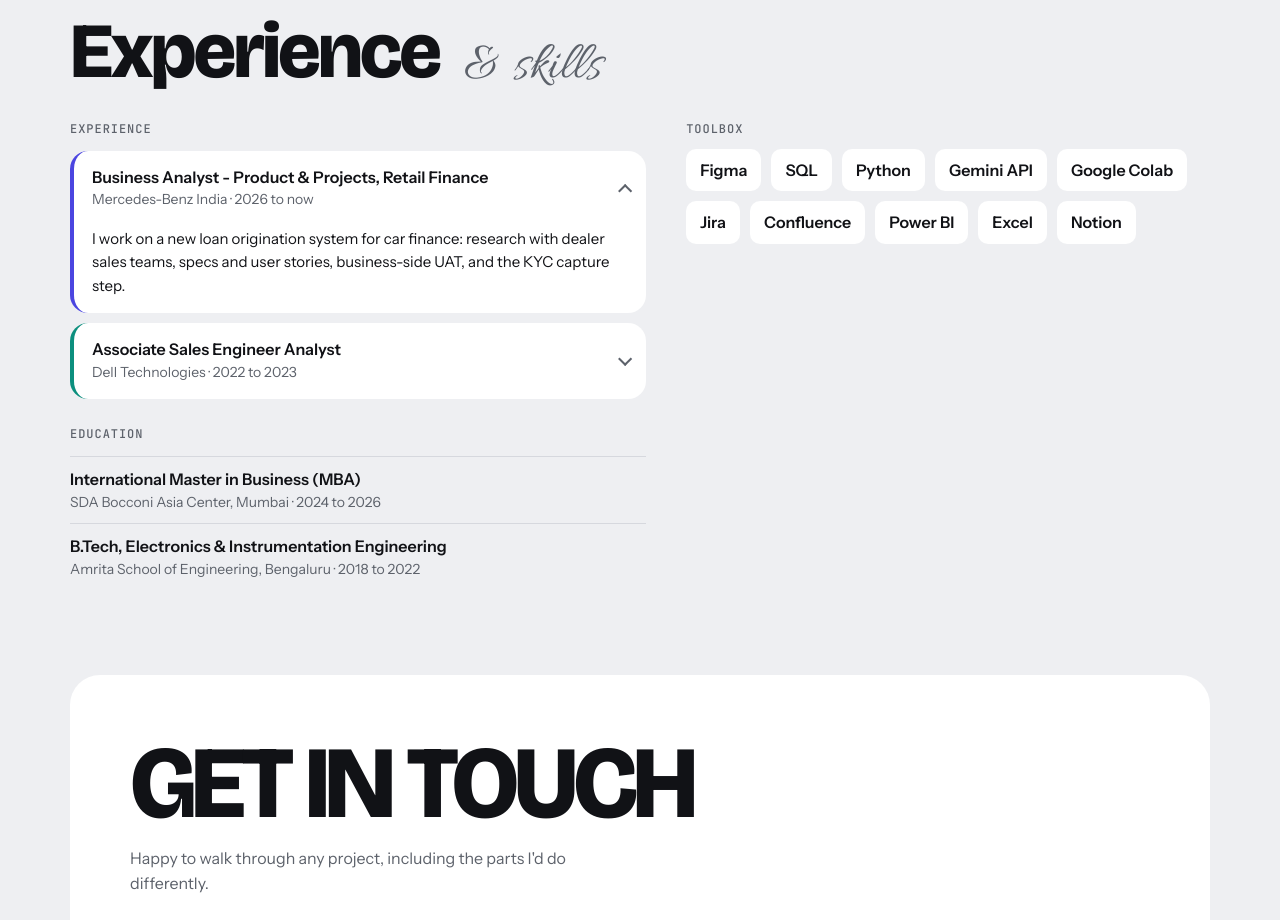
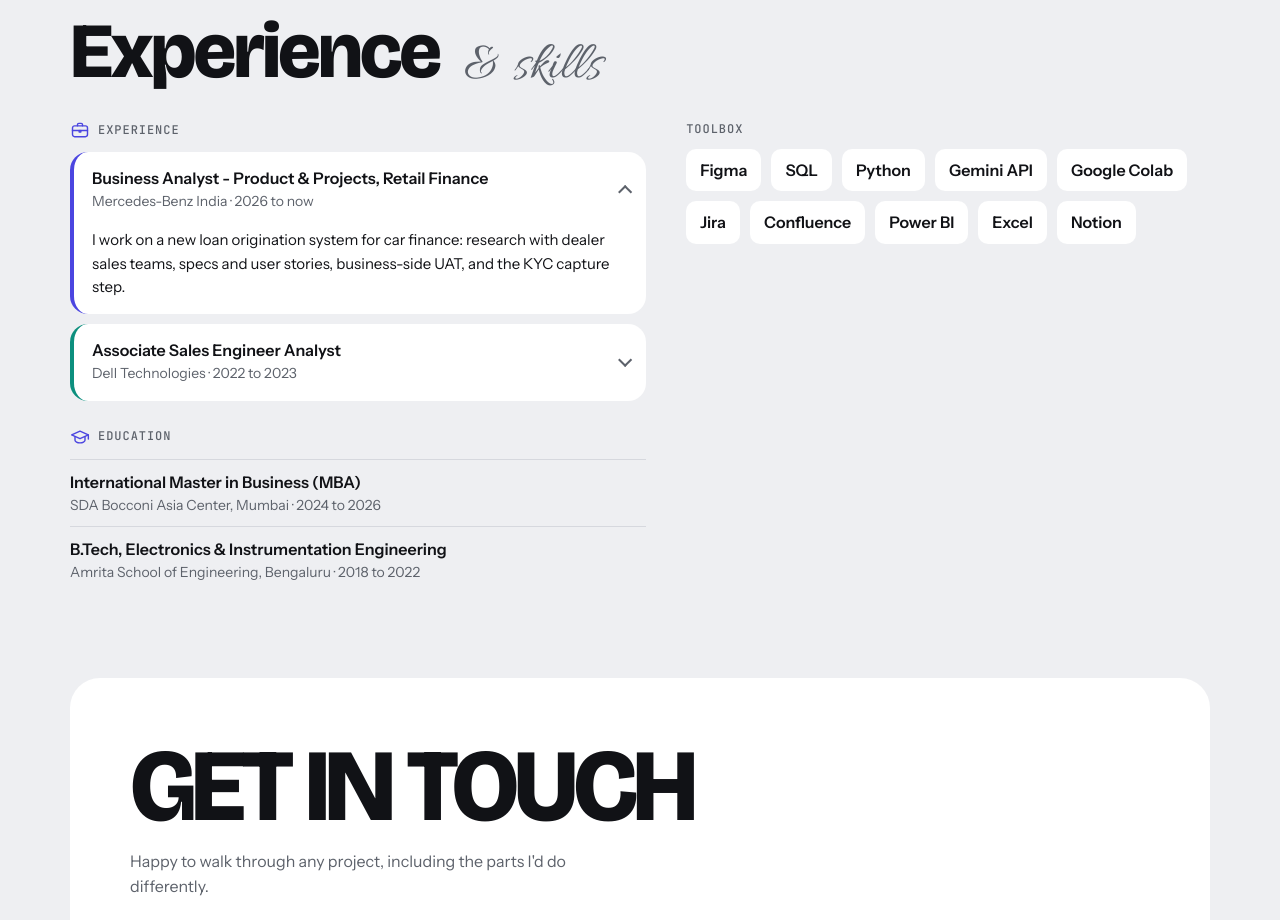
Before and after one commit to sreelakshmiprakash13/sreelakshmiprakash13.github.io, a plain HTML site: page index.html in a window 1280 px wide. Shown: the part 3240-4160 px from the top of the page. Drawn offline with nearby package versions, Linux system fonts and the light colour scheme.

Commit message:
Briefcase and graduation cap icons on experience and education labels
Co-Authored-By: Claude Opus 5.5 <noreply@anthropic.com>
Claude-Session: https://claude.ai/code/session_01HJ1L6hn1wRexeCKWc1Bpo5

```diff
--- a/index.html
+++ b/index.html
@@ -161,7 +161,8 @@ h2 .s{font-family:var(--sig);font-weight:400;letter-spacing:0;color:var(--muted)
 .about{display:grid;grid-template-columns:minmax(0,1.1fr) minmax(0,1fr);gap:40px;margin-top:26px}
 .about p{margin:0 0 14px;max-width:36em}
 .cv{display:grid;gap:12px;align-content:start;min-width:0}
-.cvl{color:var(--muted)}
+.cvl{color:var(--muted);display:flex;align-items:center;gap:8px}
+.ci{width:20px;height:20px;flex:none;fill:none;stroke:var(--indigo);stroke-width:1.7;stroke-linecap:round;stroke-linejoin:round}
 .cvl+.edu,.cvl+.jobs{margin-bottom:14px}
 .jobs{display:grid;gap:10px}
 .job{--c:var(--indigo);--cs:var(--indigo-soft);background:var(--paper);border-radius:18px;border-left:4px solid var(--c);transition:box-shadow .25s,transform .25s}
@@ -370,7 +371,7 @@ footer{padding-top:26px;color:var(--muted);font-size:13px;display:flex;justify-c
   <h2>Experience <span class="s">&amp; skills</span></h2>
   <div class="about">
     <div class="cv">
-      <span class="mono cvl">Experience</span>
+      <span class="mono cvl"><svg class="ci" viewBox="0 0 24 24" aria-hidden="true"><rect x="3" y="7" width="18" height="13" rx="2.5"/><path d="M9 7V5.5A1.5 1.5 0 0 1 10.5 4h3A1.5 1.5 0 0 1 15 5.5V7"/><path d="M3 12.5h18"/><path d="M11 12.5v2h2v-2"/></svg>Experience</span>
       <div class="jobs">
         <details class="job" open>
           <summary><span class="jt"><b>Business Analyst - Product &amp; Projects, Retail Finance</b><span>Mercedes-Benz India · 2026 to now</span></span><span class="chev" aria-hidden="true"></span></summary>
@@ -381,7 +382,7 @@ footer{padding-top:26px;color:var(--muted);font-size:13px;display:flex;justify-c
           <p>I presented technical solutions to enterprise customers and built the competitive analysis behind large proposals.</p>
         </details>
       </div>
-      <span class="mono cvl">Education</span>
+      <span class="mono cvl"><svg class="ci" viewBox="0 0 24 24" aria-hidden="true"><path d="M2 9.5 12 5l10 4.5-10 4.5z"/><path d="M6 11.5V16c0 1.4 2.7 3 6 3s6-1.6 6-3v-4.5"/><path d="M22 9.5v5"/></svg>Education</span>
       <div class="edu">
         <div><b>International Master in Business (MBA)</b><span>SDA Bocconi Asia Center, Mumbai · 2024 to 2026</span></div>
         <div><b>B.Tech, Electronics &amp; Instrumentation Engineering</b><span>Amrita School of Engineering, Bengaluru · 2018 to 2022</span></div>
```
